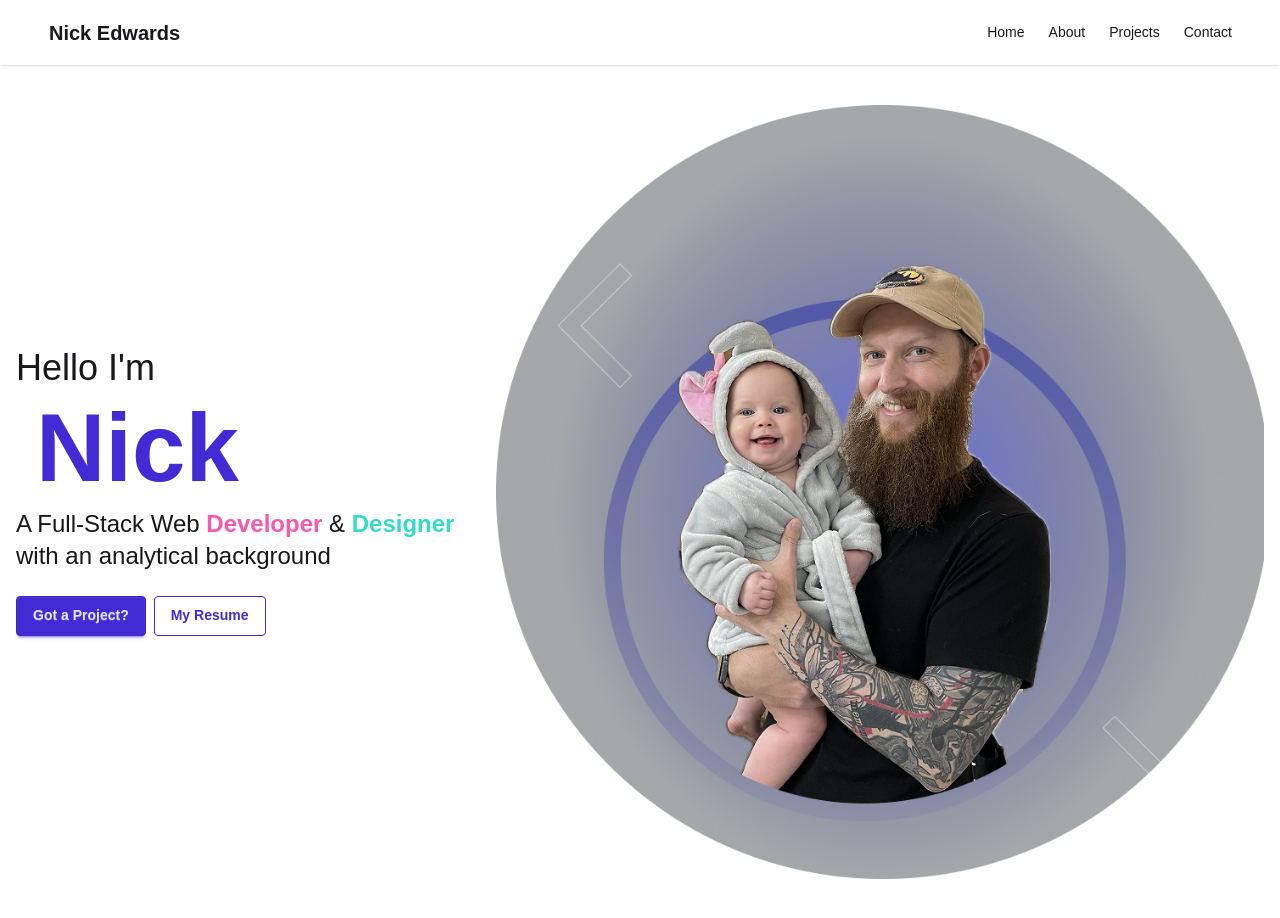
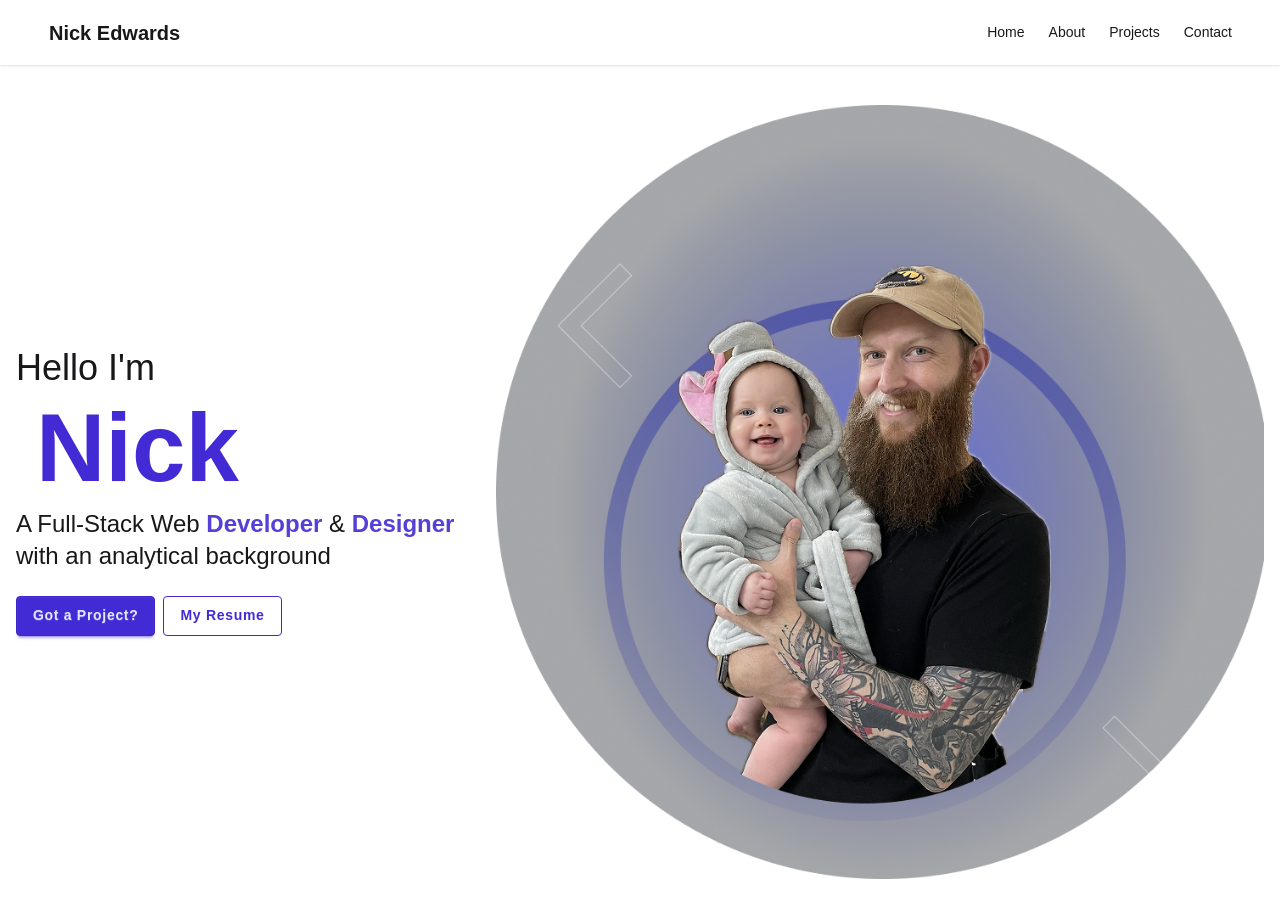
Before and after one commit to PurpleTurtl04/Portfolio, a Nuxt app in the folder portfolio/: page / in a window 1280 px wide. Built offline with nearby package versions, Linux system fonts and the light colour scheme.

Commit message:
Updated navbar dropdown menu to automatically close on link selection. Modified hero section colors.

```diff
--- a/portfolio/app/components/landing/HeroSection.vue
+++ b/portfolio/app/components/landing/HeroSection.vue
@@ -20,14 +20,16 @@
                     class="max-w-83 pt-3 text-lg md:max-w-sm md:text-xl lg:max-w-lg lg:text-2xl"
                 >
                     A Full-Stack Web
-                    <span class="text-secondary/80 font-bold"> Developer </span>
+                    <span class="text-primary/90 font-bold"> Developer </span>
                     &
-                    <span class="text-accent/80 font-bold"> Designer </span>
+                    <span class="text-primary/90 font-bold"> Designer </span>
                     with an analytical background
                 </h3>
                 <div class="flex justify-center gap-2 pt-6 lg:justify-start">
-                    <button class="btn btn-primary">Got a Project?</button>
-                    <button class="btn btn-outline btn-primary">
+                    <button class="btn btn-primary tracking-wider">
+                        Got a Project?
+                    </button>
+                    <button class="btn btn-outline btn-primary tracking-wider">
                         My Resume
                     </button>
                 </div>
--- a/portfolio/app/layouts/default.vue
+++ b/portfolio/app/layouts/default.vue
@@ -26,16 +26,22 @@
                         </div>
                         <ul
                             tabindex="-1"
-                            class="menu menu-sm dropdown-content bg-base-100 rounded-box z-1 mt-3 w-52 p-2 shadow"
+                            class="menu menu-sm dropdown-content bg-base-200 rounded-box z-1 mt-3 w-52 p-2 shadow"
                         >
                             <li>
-                                <NuxtLink to="/">Home</NuxtLink>
+                                <NuxtLink to="/" @click="closeDropdown"
+                                    >Home</NuxtLink
+                                >
                             </li>
                             <li>
-                                <NuxtLink to="/about">About</NuxtLink>
+                                <NuxtLink to="/about" @click="closeDropdown"
+                                    >About</NuxtLink
+                                >
                             </li>
                             <li>
-                                <NuxtLink to="/projects">Projects</NuxtLink>
+                                <NuxtLink to="/projects" @click="closeDropdown"
+                                    >Projects</NuxtLink
+                                >
                             </li>
                             <li>
                                 <a>Contact</a>
@@ -72,3 +78,10 @@
         </main>
     </div>
 </template>
+
+<script setup>
+    const closeDropdown = () => {
+        // Blur the currently focused element (the link/button clicked inside the dropdown)
+        document.activeElement?.blur();
+    };
+</script>
```
